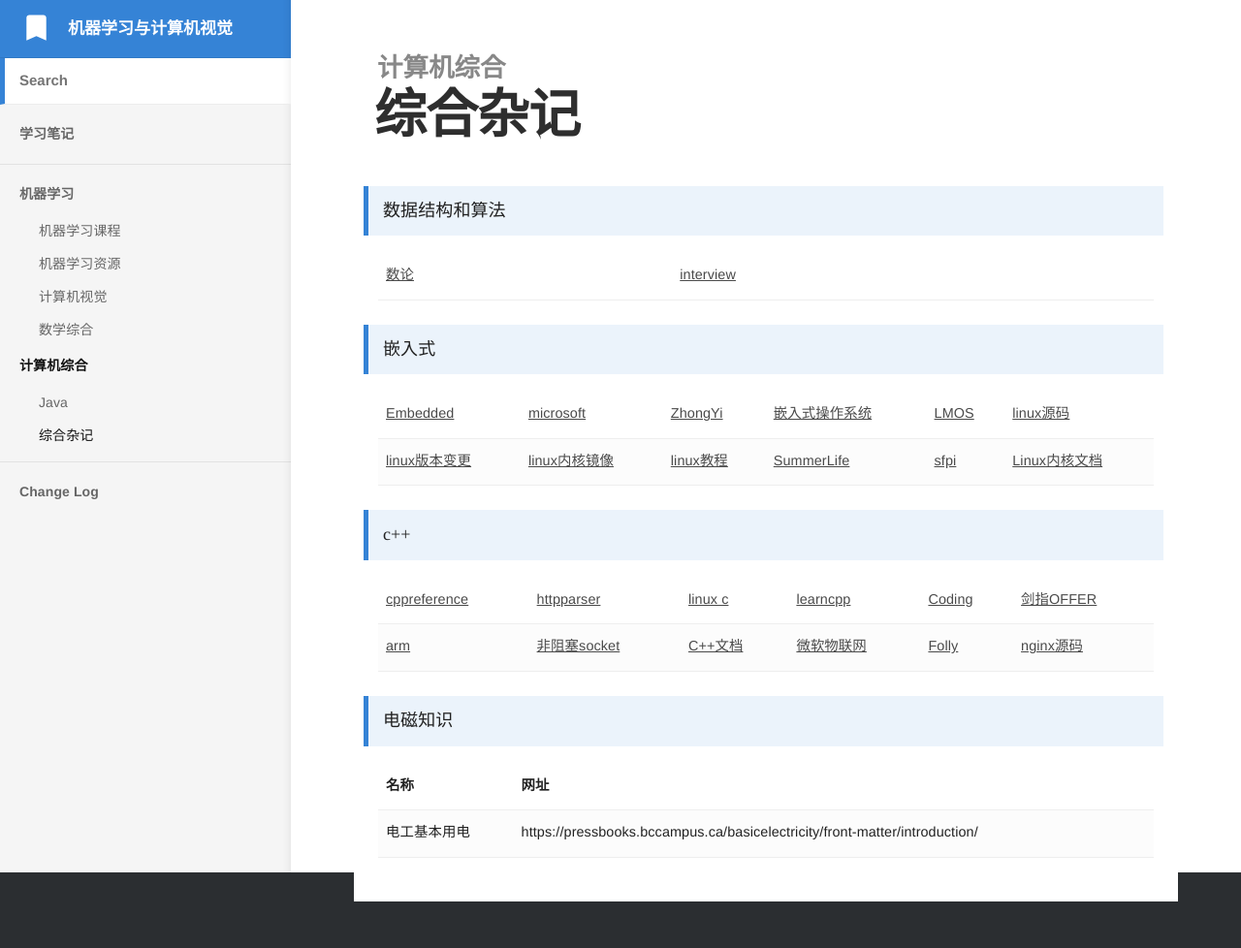
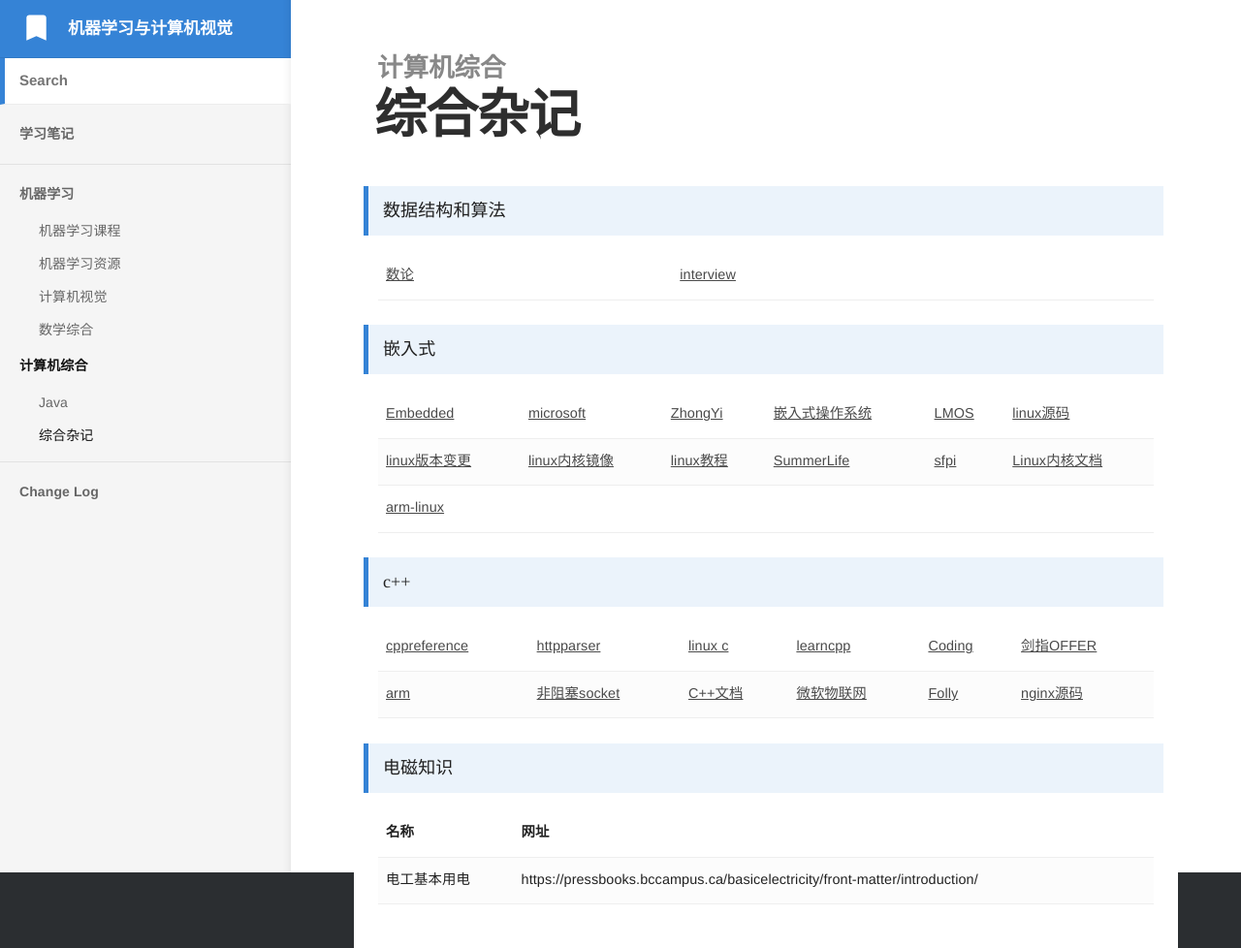
Before and after one commit to bashendixie/Machine_Learning_Notes, a Jekyll site: the page built from _docs/5、计算机综合/综合杂记.md, in a window 1280 px wide. Shown: the whole page at 97% size. Built offline with Jekyll 4.4.1, drawn with Linux system fonts in a browser that asks for light colours; some web fonts are replaced; before the commit the page ends 930 px from its top, so only the background shows below that.

Commit message:
no message

```diff
--- a/_docs/5、计算机综合/综合杂记.md
+++ b/_docs/5、计算机综合/综合杂记.md
@@ -61,7 +61,11 @@ order: 1
 			<td>
 				<a href="https://www.kernel.org/doc/html/latest/index.html" target="_blank">Linux内核文档</a>
 			</td>
-
+		</tr>
+		<tr>
+			<td>
+				<a href="https://gitlab.arm.com/linux-arm/linux-rm/-/tree/master/" target="_blank">arm-linux</a>
+			</td>
 		</tr>
 	</tbody>
 </table>
```
